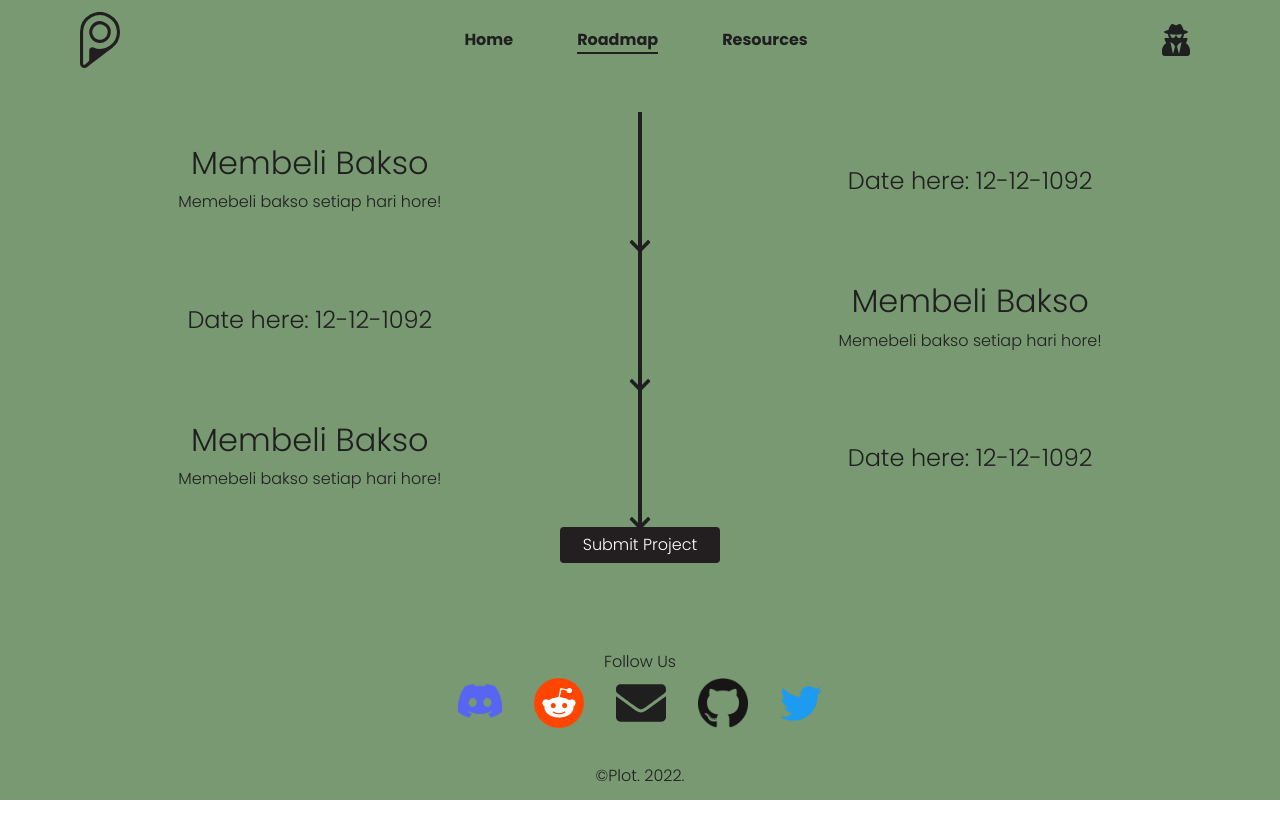
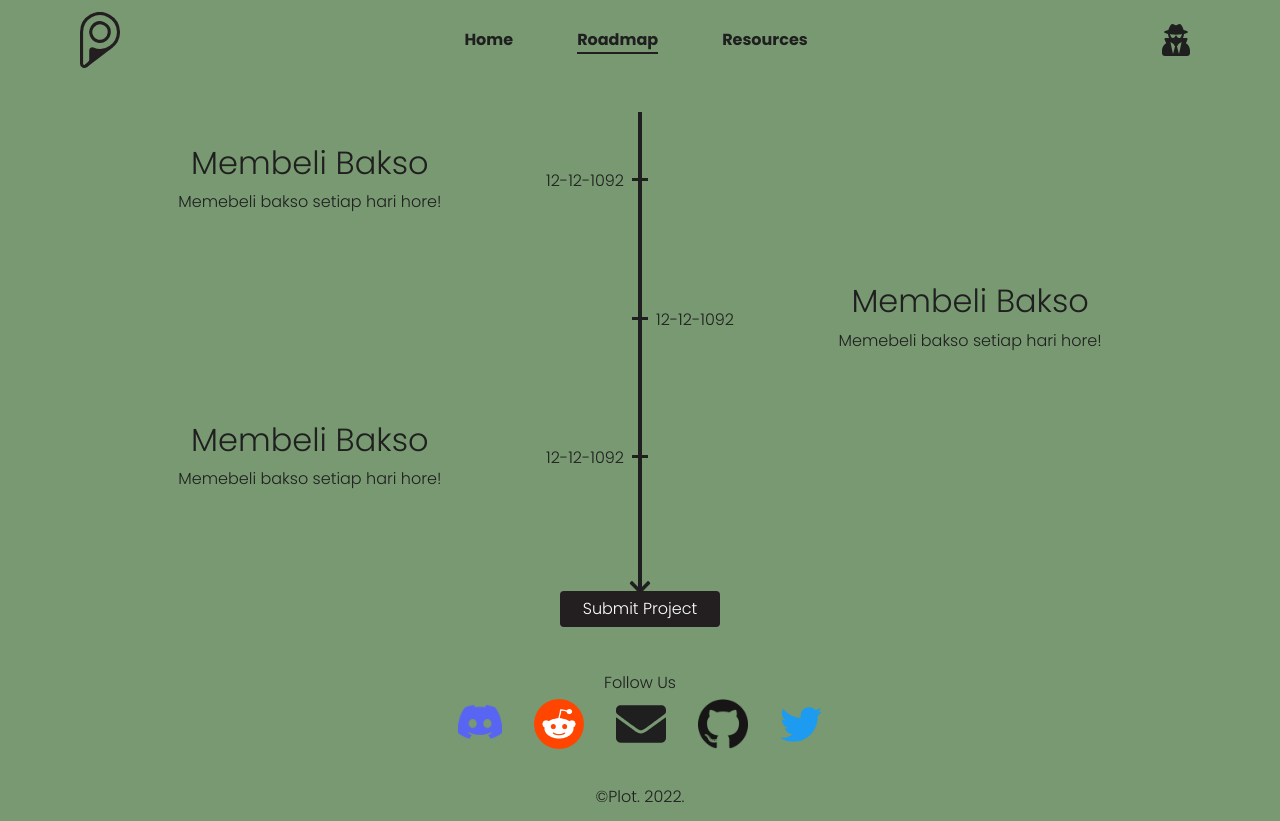
Before and after one commit to Plot-NFT/Plotland, a Next.js app: page /roadmap in a window 1280 px wide. Before the commit the page ends 800 px from the top, so only its background shows below. Built offline with nearby package versions, Linux system fonts and the light colour scheme.

Commit message:
finish roadmap visual

```diff
--- a/pages/roadmap.jsx
+++ b/pages/roadmap.jsx
@@ -37,25 +37,25 @@ const Roadmap = () => {
           <RoadMap.Content>
             <h3>Membeli Bakso</h3>
             <p>Memebeli bakso setiap hari hore!</p>
+
+            <RoadMap.Date position="right">12-12-1092</RoadMap.Date>
           </RoadMap.Content>
 
           <RoadMap.Divider />
 
-          <RoadMap.Date>
-            <p>Date here: 12-12-1092</p>
-          </RoadMap.Date>
+          <RoadMap.Placeholder />
         </RoadMap.Main>
 
         <RoadMap.Main>
-          <RoadMap.Date>
-            <p>Date here: 12-12-1092</p>
-          </RoadMap.Date>
+          <RoadMap.Placeholder />
 
           <RoadMap.Divider />
 
           <RoadMap.Content>
             <h3>Membeli Bakso</h3>
             <p>Memebeli bakso setiap hari hore!</p>
+
+            <RoadMap.Date position="left">12-12-1092</RoadMap.Date>
           </RoadMap.Content>
         </RoadMap.Main>
 
@@ -63,13 +63,19 @@ const Roadmap = () => {
           <RoadMap.Content>
             <h3>Membeli Bakso</h3>
             <p>Memebeli bakso setiap hari hore!</p>
+
+            <RoadMap.Date position="right">12-12-1092</RoadMap.Date>
           </RoadMap.Content>
 
           <RoadMap.Divider />
 
-          <RoadMap.Date>
-            <p>Date here: 12-12-1092</p>
-          </RoadMap.Date>
+          <RoadMap.Placeholder />
+        </RoadMap.Main>
+
+        <RoadMap.Main>
+          <RoadMap.Content></RoadMap.Content>
+          <RoadMap.Divider type="arrow" />
+          <RoadMap.Placeholder />
         </RoadMap.Main>
 
         <div className="d-flex justify-content-center">
--- a/src/components/Roadmap/Roadmap.jsx
+++ b/src/components/Roadmap/Roadmap.jsx
@@ -11,12 +11,21 @@ const Main = ({ children }) => {
   return <Row className="text-center">{children}</Row>;
 };
 
-const Divider = () => {
+const Divider = ({ type = "line" }) => {
   return (
     <Col className={styles.blackLine} md={2} lg={2}>
-      <div>
-        <FaArrowDown />
-      </div>
+      {type === "line" && (
+        <>
+          <div className={styles.vertical}></div>
+          <div className={styles.horizontal}></div>
+        </>
+      )}
+
+      {type === "arrow" && (
+        <div className={styles.horizontal}>
+          <FaArrowDown />
+        </div>
+      )}
     </Col>
   );
 };
@@ -29,14 +38,22 @@ const Content = ({ children }) => {
   );
 };
 
-const Date = ({ children }) => {
+const Date = ({ children, position = "right" }) => {
   return (
-    <Col className={styles.date} md={5} lg={5}>
+    <p
+      className={`${styles.date} ${
+        position === "right" ? styles.right : styles.left
+      }`}
+    >
       {children}
-    </Col>
+    </p>
   );
 };
 
-const Roadmap = { Main, Divider, Content, Date };
+const Placeholder = () => {
+  return <Col md={5} lg={5}></Col>;
+};
+
+const Roadmap = { Main, Divider, Content, Date, Placeholder };
 
 export default Roadmap;
--- a/src/components/Roadmap/Roadmap.module.scss
+++ b/src/components/Roadmap/Roadmap.module.scss
@@ -1,26 +1,38 @@
 .content {
   padding: 2rem 0;
+  position: relative;
 
   h3 {
     font-size: 2rem;
   }
 }
+.date {
+  position: absolute;
+  top: calc(50% - 16px);
+}
 
-.date {
-  display: flex;
-  align-items: center;
-  justify-content: center;
+.date.right {
+  right: calc(-20% + 16px);
+}
 
-  p {
-    font-size: 1.5rem;
-  }
+.date.left {
+  left: calc(-20% + 16px);
 }
 
 .blackLine {
+  position: relative;
   display: flex;
   justify-content: center;
 
-  div {
+  .vertical {
+    position: absolute;
+    top: calc(50% - 3px);
+    width: 1rem;
+    height: 3px;
+    background: #1f1f1f;
+  }
+
+  .horizontal {
     position: relative;
     background: #1f1f1f;
     width: 4px;
```
